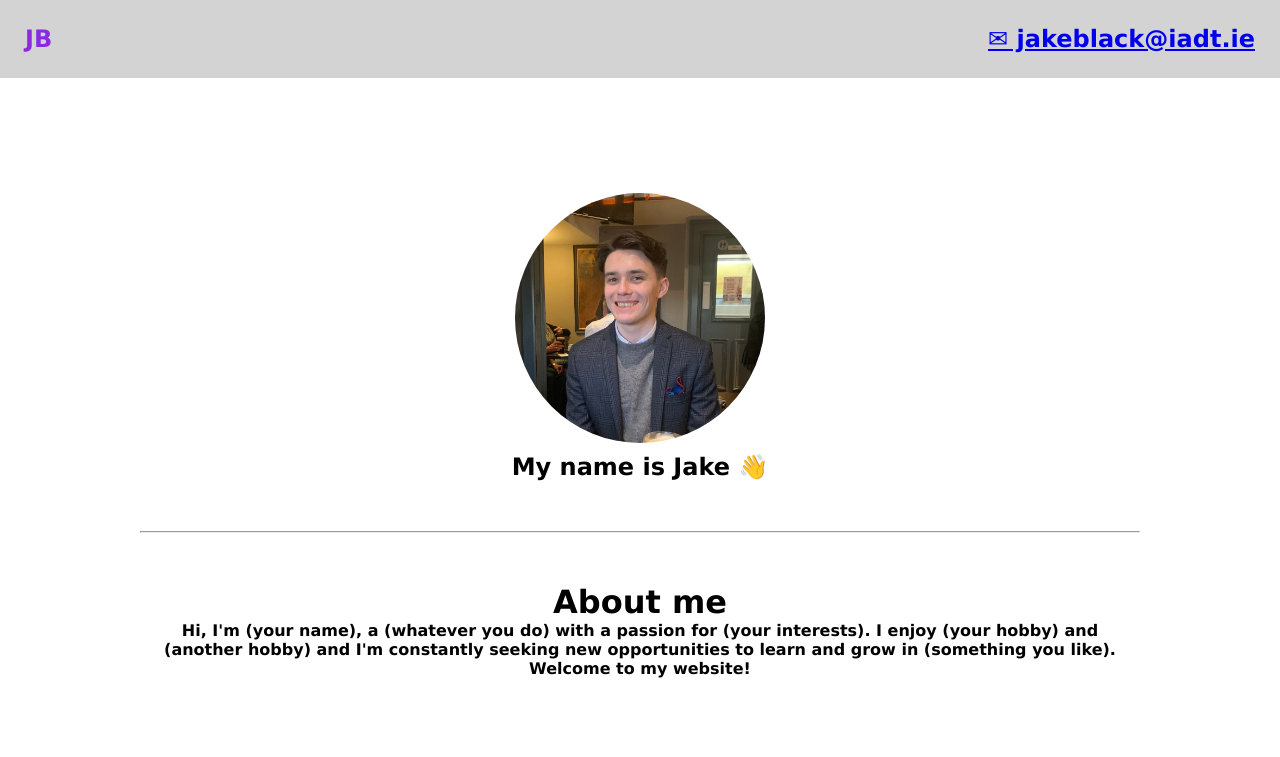
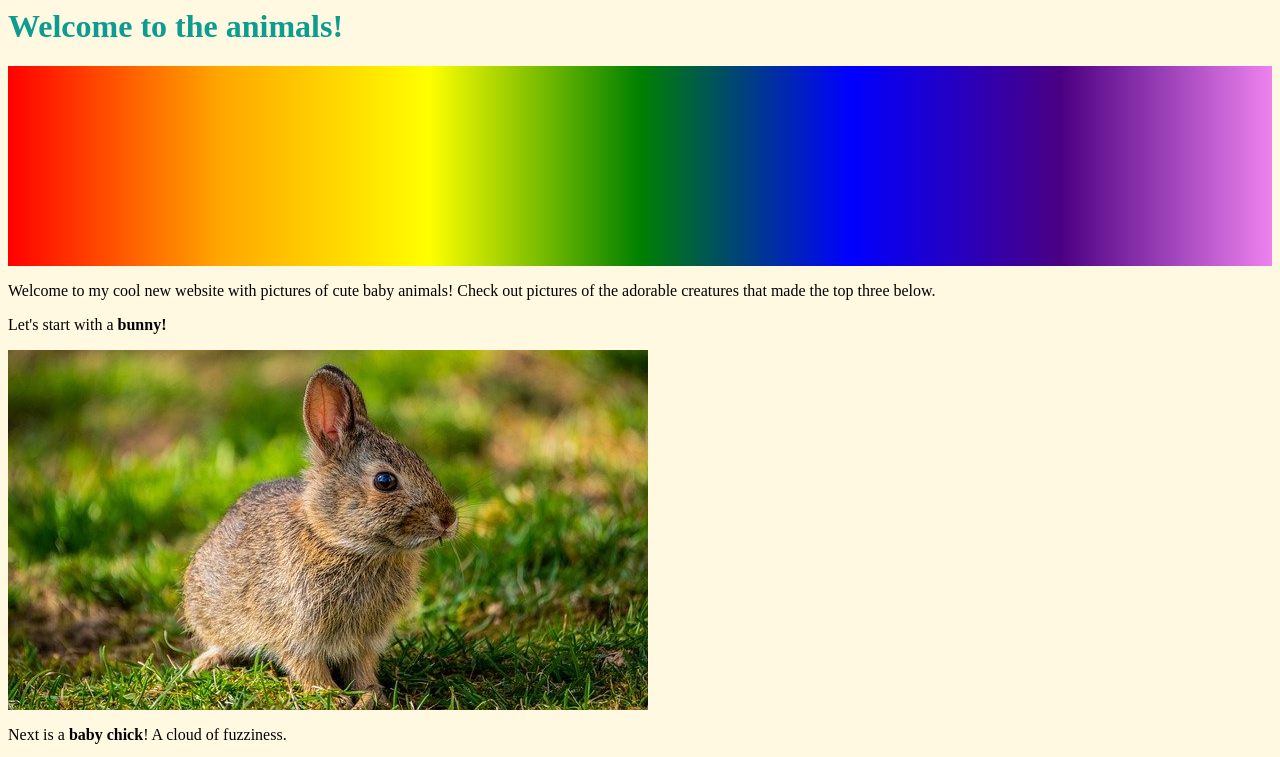
Before and after one commit to cc-4-all/personal-website-WENLELL, a plain HTML site: page index.html in a window 1280 px wide. Shown: the top 757 px of the page. Drawn offline with Linux system fonts and the light colour scheme.

Commit message:
Add files via upload

```diff
--- a/index.html
+++ b/index.html
@@ -1,58 +1,46 @@
-<html>
+<html lang="en">
   <head>
-    <title>My website</title>
+    <title>Cute Animals</title>
+    <meta charset="utf-8" />
+    <meta http-equiv="X-UA-Compatible" content="IE=edge" />
+    <meta name="viewport" content="width=device-width, initial-scale=1" />
+
+    <!-- import the webpage's stylesheets -->
     <link rel="stylesheet" href="style.css" />
+
+    <!-- link the webpage's JavaScript file -->
+	  <script src="/script.js" defer></script>
+
   </head>
+
   <body>
-    <nav id="top">
-      <h1 class="initials">JB</h1>
-      <h2><a href="mailto:email@example.com">✉ jakeblack@iadt.ie</a></h2>
-    </nav>
+
+    <div id = "top"></div>
+    <header>
+      <h1>Welcome to the animals!</h1>
+    </header>
+    <div id="rainbow"></div>
     <main>
-      <div class="profile-item">
-        <img
-          id="profile-picture"
-          class="profile-picture"
-          src="jake.png"
-          width="250"
-        />
-        <h2>My name is Jake 👋</h2>
-      </div>
 
-      <hr width="100%" />
+      <p>Welcome to my cool new website with pictures of cute baby
+      animals! Check out pictures of the adorable creatures that made the top three below.</p>
 
-      <div class="profile-item">
-        <h1>About me</h1>
-        <h4>
-          Hi, I'm (your name), a (whatever you do) with a passion for (your
-          interests). I enjoy (your hobby) and (another hobby) and I'm
-          constantly seeking new opportunities to learn and grow in (something
-          you like). Welcome to my website!
-        </h4>
-      </div>
+      <p>Let's start with a <strong>bunny!</strong></p>
 
-      <div class="profile-item">
-        <h1>My interests</h1>
-        <img src="hedgehog.png" width="250" />
-        <h2>Hedgehogs</h2>
-        <h4>
-          I've always been fascinated by hedgehogs due to their adorable quills
-          and unique appearance. Hedgehogs are such interesting creatures, and I
-          love how they curl up into little balls for protection.
-        </h4>
-      </div>
+      <img src="animals/bunny.jpg" alt="A small brown bunny facing right with itty bitty ewars sitting in the grass">
 
-      <div class="profile-item">
-        <img src="rosie.JPEG" width="250" />
-        <h2>Cats</h2>
-        <h4>
-          Cats have this incredible ability to be both independent and
-          affectionate, which I find endearing. There's something captivating
-          about a cat's graceful movements and their mysterious, curious nature.
-        </h4>
-      </div>
+      <p>Next is a <strong>baby chick</strong>! A cloud of fuzziness.</p>
+
+      <img src="animals/bird.jpg" alt="An adorable baby chick with yellowish fur squatting in a mound of grass">
+
+      <p>Finally, I have to include a <strong>baby hedgehog</strong>.
+      The whiskers! Those toes!</p>
+
+      <img src="animals/hedgehog.jpg" alt="A round baby hedgehog standing on a deck facing left with the sweetest lil nose!">
+
     </main>
-    <footer><a href="#top">Back to top</a></footer>
+    <footer>
+        <a href="#top">Back to top</a>
+    </footer>
   </body>
-  <script src="script.js"></script>
 </html>
--- a/script.js
+++ /dev/null
@@ -1,9 +0,0 @@
-let pic = document.getElementById("profile-picture");
-
-document.addEventListener("scroll", function () {
-  if (window.scrollY > 5) {
-    pic.style.borderRadius = "0%";
-  } else {
-    pic.style.borderRadius = "100%";
-  }
-});
--- a/style.css
+++ b/style.css
@@ -1,58 +1,20 @@
-* {
-  margin: 0;
-  padding: 0;
-  box-sizing: border-box;
-  font-family: "Lucida Sans", "Lucida Sans Regular", "Lucida Grande",
-    "Lucida Sans Unicode", Geneva, Verdana, sans-serif;
+*{
 scroll-behavior: smooth;
 }
 
-nav {
-  display: flex;
-  width: 100%;
-  justify-content: space-between;
-  background: lightgray;
-  padding: 25px;
+body {
+    background-color:#FFF9E2FF;
    }
-
-main {
-  padding-top: 55px;
-  width: 1000px;
-  margin: auto;
-  display: flex;
-  flex-direction: column;
-  align-items: center;
-  text-align: center;
+   #rainbow{
+    height: 200px;
+    background-color: red; /* For browsers that do not support gradients */
+    background-image: linear-gradient(to right, Red , Orange, Yellow, Green, Blue, Indigo, Violet);
   }
-
-main h2 {
-  margin-top: 10px;
-}
-
-footer {
-  background: lightgray;
-  padding: 25px;
-  text-align: center;
-  width: 100%;
-  bottom: 0;
-  margin-top: 25px;
-}
-
-.profile-picture {
-  border-radius: 100%;
-
-  transition: all ease-in-out 300ms;
-}
-
-.profile-item {
-  margin-top: 50px;
-  margin-bottom: 50px;
-}
-
-.initials {
-  color: blueviolet;
+   h1 {
+     color: #0D9C90FF;
+     font-size: 2em;
    }
 
    img {
-  margin-top: 10px;
+     text-align: center;
    }
```
Also changed, not shown: animals/bird.jpg (added), animals/bunny.jpg (added), animals/hedgehog.jpg (added). Lines whose indentation alone changed are shown as unchanged.
